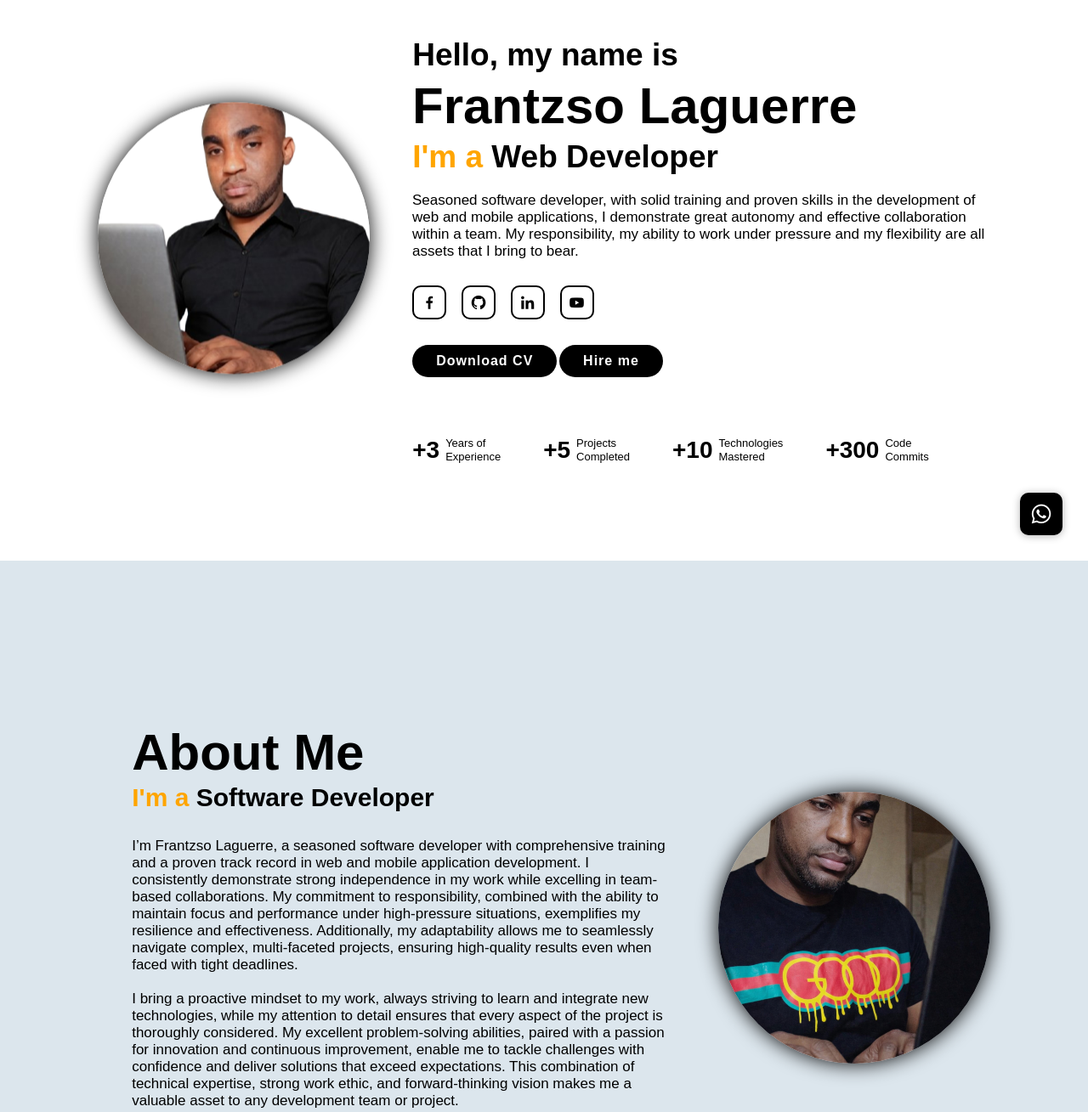
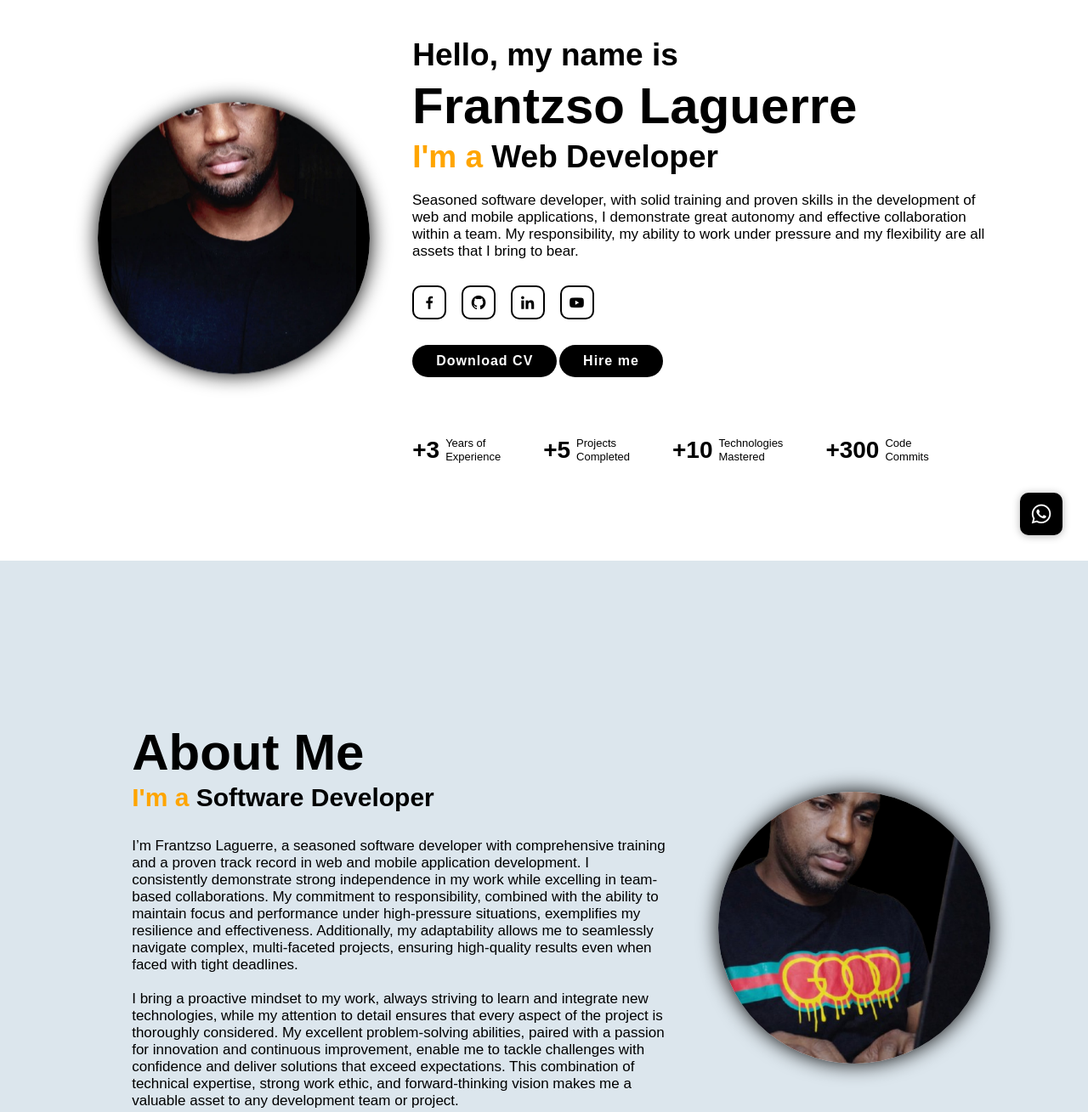
Before and after one commit to frantzsolaguerre17/fl-portfolio, a plain HTML site: page index.html in a window 1280 px wide. Shown: the part 140-1449 px from the top of the page at 85% size. Drawn offline with nearby package versions, Linux system fonts and the light colour scheme; a script that the page names is missing.

Commit message:
Initial commit

```diff
--- a/index.html
+++ b/index.html
@@ -94,7 +94,7 @@ https://frantzsolaguerre17.github.io/fl-portfolio/ -->
 <!--HOME SECTION-->
 <section class="home" id="home">
     <div class="home-img wow animate__heartBeat" data-wow-delay="1s">
-        <img id="profil_id" src="images/image1.png" alt="Profil Image">
+        <img id="profil_id" src="images/image5.jpg" alt="Profil Image">
     </div>
 
     <div class="home-content">
@@ -176,7 +176,7 @@ https://frantzsolaguerre17.github.io/fl-portfolio/ -->
     </div>
 
     <div class="about-img animate__animated animate__fadeInTopRight animate__delay-3s">
-        <img id="about_profil_id" src="images/image3.jpg" alt="About image">
+        <img id="about_profil_id" src="images/image6.png" alt="About image">
     </div>
 
 </section>
```
Also changed, not shown: images/image5.jpg (added), images/image6.png (added).
